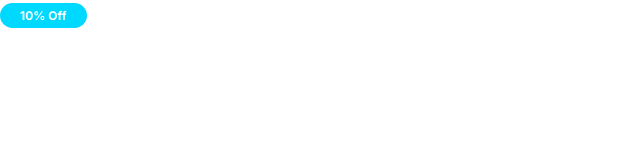
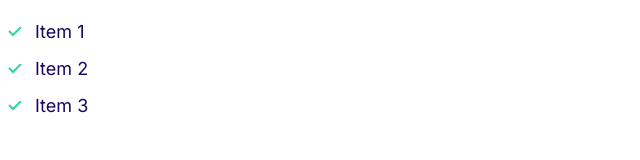
Before and after one commit to Marius13z/myrepo, a plain HTML site: page index.html in a window 1280 px wide. Shown: the whole page, without its empty margins (0-640 px from the left). Drawn offline with Linux system fonts and the light colour scheme.

Commit message:
Creating the lists.

```diff
--- a/css/styles.css
+++ b/css/styles.css
@@ -61,6 +61,7 @@ p {
 }
 
 /* Links */
+
 a {
   text-decoration: none;
 }
@@ -121,3 +122,32 @@ a {
     font-size: 1.2rem;
   }
 }
+
+/* Lists */
+
+.list {
+  list-style: none;
+  padding-left: 0;
+  color: var(--color-headings);
+}
+
+.list--inline .list__item {
+  display: inline-block;
+  margin-right: 2rem;
+}
+
+.list--tick {
+  list-style-image: url(../images/tick.svg);
+  padding-left: 3rem;
+}
+
+.list--tick .list__item {
+  padding-left: 0.5rem;
+  margin-bottom: 1rem;
+}
+
+@media screen and (min-width: 1024px) {
+  .list--tick .list__items {
+    padding-left: 0;
+  }
+}
--- a/index.html
+++ b/index.html
@@ -15,6 +15,10 @@
     <link rel="stylesheet" href="css/styles.css" />
   </head>
   <body>
-    <span class="badge badge--secondary badge--small">10% Off</span>
+    <ul class="list list--tick">
+      <li class="list__item">Item 1</li>
+      <li class="list__item">Item 2</li>
+      <li class="list__item">Item 3</li>
+    </ul>
   </body>
 </html>
```
Also changed, not shown: components/lists.html (added, +5 -0 lines), images/tick.svg (added).
